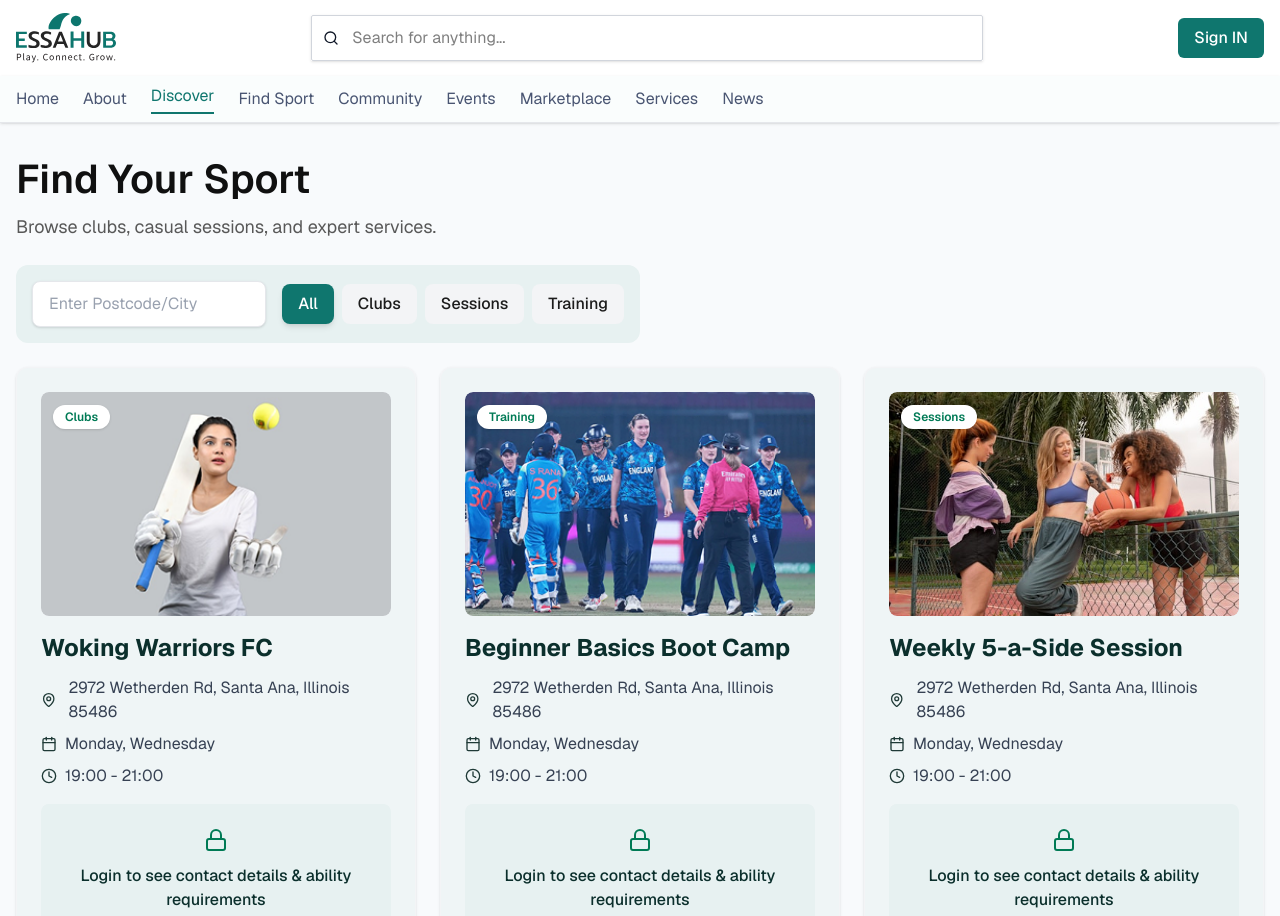
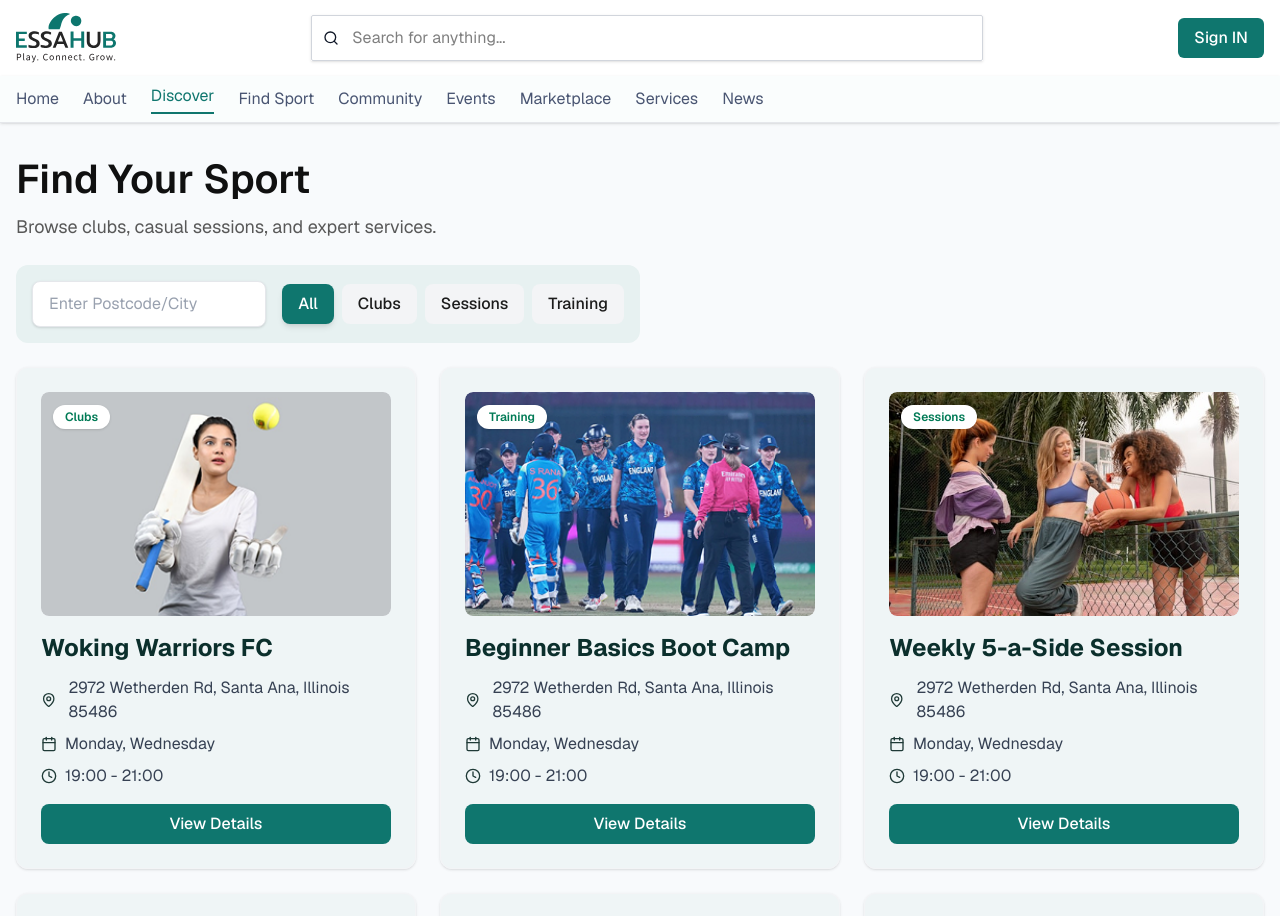
Before and after one commit to MTS-Services/soniamalik14, a React (Vite) app: page /discover in a window 1280 px wide. Shown: the top 916 px of the page. Built offline with nearby package versions, Linux system fonts and the light colour scheme.

Commit message:
Enhance DiscoverDetails and DiscoverCard components; improve layout and authentication handling in LoginView.

```diff
--- a/src/pages/public/public_discover/DiscoverDetails.jsx
+++ b/src/pages/public/public_discover/DiscoverDetails.jsx
@@ -208,7 +208,7 @@ const DiscoverDetails = () => {
 
                   <div>
                     <h2 className="text-lg font-bold text-[#1D1D1D] mb-2">About the Club</h2>
-                    <p className="text-base font-normal text-[#1D1D1D] leading-relaxed">{item.about || 'No information available'}</p>
+                    <p className="text-base font-normal text-[#1D1D1D] leading-relaxed max-w-xl">{item.about || 'No information available'}</p>
                   </div>
 
                   <div>
--- a/src/pages/public/public_discover/components/DiscoverCard.jsx
+++ b/src/pages/public/public_discover/components/DiscoverCard.jsx
@@ -50,28 +50,16 @@ const DiscoverCard = ({ item }) => {
           <div className="flex items-center gap-2"><Clock className="w-4 h-4 text-[#1f3a37]" /> <span className="text-base text-gray-700">{item.time}</span></div>
         </div>
 
-        {!isAuthenticated && (
-          <div className="bg-[#E7F1F1] rounded-lg p-6 text-center mt-auto min-h-[110px]">
-            <div className="flex flex-col items-center justify-center gap-3">
-              <Lock className="w-6 h-6 text-emerald-700" />
-              <span className="font-medium text-[#0B2F2C]">Login to see contact details & ability requirements</span>
-              <Link to="/signin" className="w-full">
-                <Button variant="primary" className="mx-auto mt-3 w-4/5 rounded-lg bg-btn-primary text-white hover:bg-[#0d655d]">
-                  Login to view
-                </Button>
-              </Link>
-            </div>
-          </div>
-        )}
       </div>
 
-      {isAuthenticated ? (
-        <Link to={`/discover/${item.type}/${item.id}`} state={{ item }}>
-          <Button variant="primary" className="w-full rounded-lg bg-btn-primary text-white hover:bg-[#0d655d]">
-            View Details
-          </Button>
-        </Link>
-      ) : null}
+      <Link
+        to={isAuthenticated ? `/discover/${item.type}/${item.id}` : '/signin'}
+        state={isAuthenticated ? { item } : { from: `/discover/${item.type}/${item.id}`, item }}
+      >
+        <Button variant="primary" className="w-full rounded-lg bg-btn-primary text-white hover:bg-[#0d655d]">
+          View Details
+        </Button>
+      </Link>
     </Card>
   );
 };
--- a/src/pages/public/public_login/SigninView.jsx
+++ b/src/pages/public/public_login/SigninView.jsx
@@ -1,11 +1,12 @@
 import React, { useState } from 'react';
-import { Link, useNavigate } from 'react-router-dom';
+import { Link, useNavigate, useLocation } from 'react-router-dom';
 import { Eye, EyeOff } from 'lucide-react';
 import { useAuth, ROLES } from '../../../context/AuthContext';
 import { FaArrowLeft } from 'react-icons/fa';
 
 const LoginView = () => {
   const navigate = useNavigate();
+  const location = useLocation();
   const { login } = useAuth();
   const [formData, setFormData] = useState({
     email: '',
@@ -30,8 +31,14 @@ const LoginView = () => {
       setLoading(false);
 
       if (result.success) {
+        const intended = location?.state?.from;
         const userRoleRaw = result.user?.role || result.role || '';
         const role = String(userRoleRaw).toLowerCase();
+
+        if (intended) {
+          navigate(intended, { replace: true });
+          return;
+        }
 
         if (role === ROLES.USER) {
           navigate('/');
```
